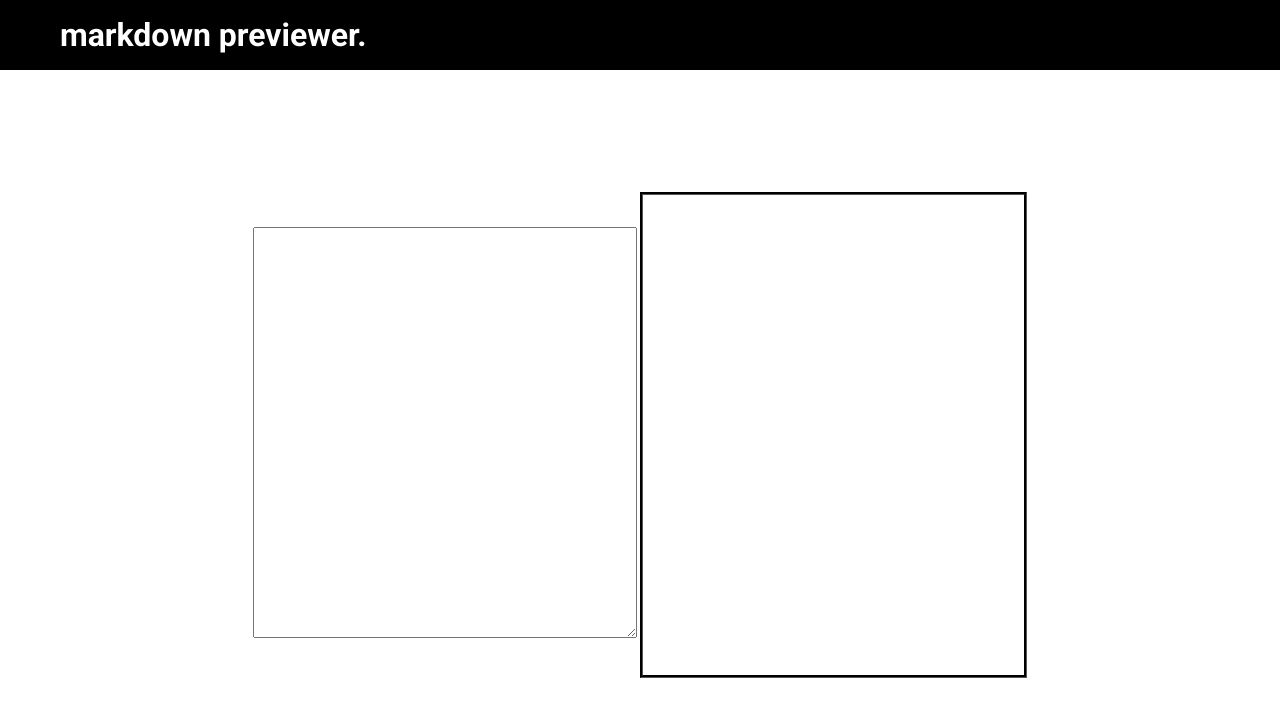
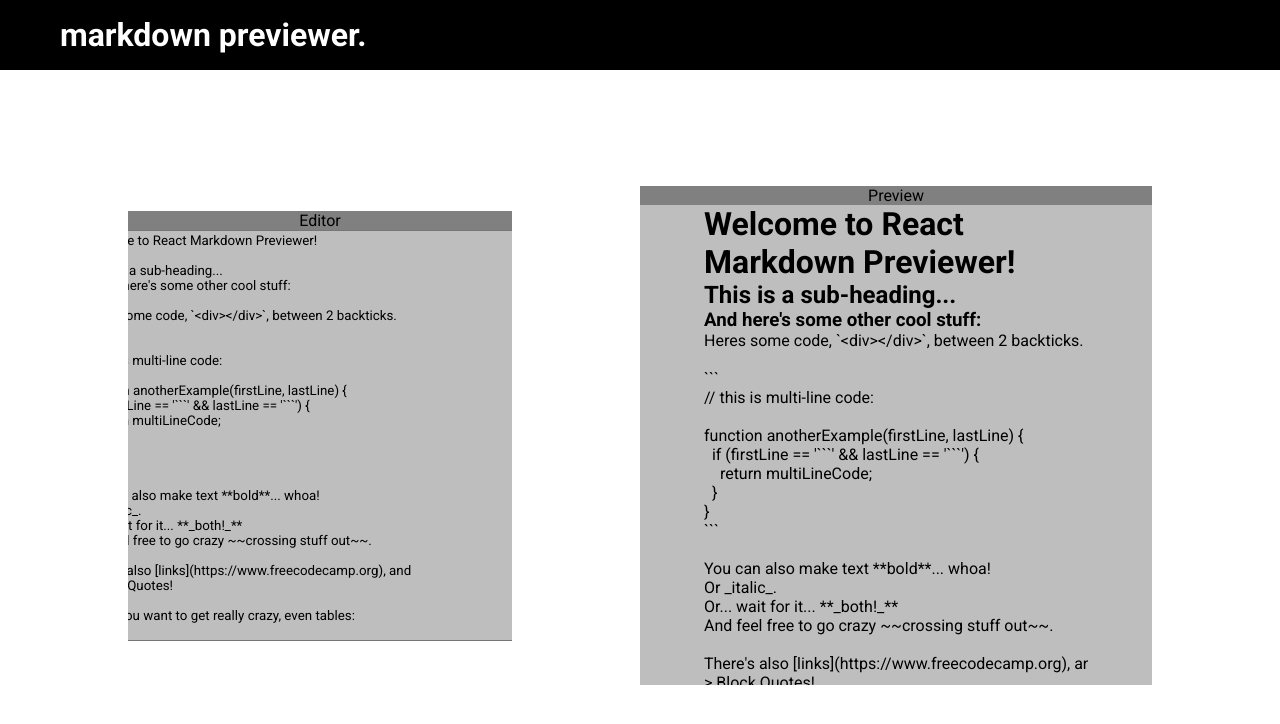
Before and after one commit to mateib47/markdown-previewer, a React (Create React App) app: page / in a window 1280 px wide. Shown: the top 724 px of the page. Built offline with nearby package versions, Linux system fonts and the light colour scheme; a web font is replaced by a local one.

Commit message:
add initial text and improve box design

```diff
--- a/src/components/Editor/Editor.jsx
+++ b/src/components/Editor/Editor.jsx
@@ -1,16 +1,64 @@
-import './editor.scss';
+import "./editor.scss";
+import { useEffect } from "react";
+
+const Editor = ({ setText }) => {
+  const initialText = `# Welcome to React Markdown Previewer!
+
+## This is a sub-heading...
+### And here's some other cool stuff:
+
+    Heres some code, \`<div></div>\`, between 2 backticks.
+
+    \`\`\`
+    // this is multi-line code:
+
+    function anotherExample(firstLine, lastLine) {
+      if (firstLine == '\`\`\`' && lastLine == '\`\`\`') {
+        return multiLineCode;
+      }
+    }
+    \`\`\`
+
+    You can also make text **bold**... whoa!
+    Or _italic_.
+    Or... wait for it... \*\*_both!_\*\*
+    And feel free to go crazy ~~crossing stuff out~~.
+
+    There's also [links](https://www.freecodecamp.org), and
+    > Block Quotes!
+
+    And if you want to get really crazy, even tables:
+
+    Wild Header | Crazy Header | Another Header?
+    ------------ | ------------- | -------------
+    Your content can | be here, and it | can be here....
+    And here. | Okay. | I think we get it.
+
+    - And of course there are lists.
+      - Some are bulleted.
+         - With different indentation levels.
+            - That look like this.
 
 
-const Editor = ({text, setText}) => {
+    1. And there are numbered lists too.
+    1. Use just 1s if you want!
+    1. And last but not least, let's not forget embedded images:
 
-    const handleChange = (event) => {
-        setText(event.target.value);
-    }
-
+    ![freeCodeCamp Logo](https://cdn.freecodecamp.org/testable-projects-fcc/images/fcc_secondary.svg)
+    `;
+  const handleChange = (event) => {
+    setText(event.target.value);
+  };
+  useEffect(() => {
+    setText(initialText);
+  }, []);
 
   return (
     <div className="editor">
-      <textarea name="" id="editor" cols="70" rows="27" onChange={handleChange}></textarea>
+      <div className="top">Editor</div>
+      <textarea name="" id="editor" cols="70" rows="27" onChange={handleChange}>
+        {initialText}
+      </textarea>
     </div>
   );
 };
--- a/src/components/Editor/editor.scss
+++ b/src/components/Editor/editor.scss
@@ -1,8 +1,19 @@
 .editor {
-    width: 30vw;
-    height: 60vh;
+  width: 30vw;
+  height: 60vh;
+  display: flex;
+  justify-content: center;
+  align-items: center;
+  flex-direction: column;
+
+  textarea {
+    background-color: #bebebe;
+  }
+
+  .top {
     overflow: hidden;
-    display: flex;
-    justify-content: center;
-    align-items: center;
+    background-color: #808080;
+    width: 100%;
+    text-align: center;
+  }
 }
--- a/src/components/Preview/Preview.jsx
+++ b/src/components/Preview/Preview.jsx
@@ -1,15 +1,18 @@
-import './preview.scss';
-import { marked } from 'marked';
+import "./preview.scss";
+import { marked } from "marked";
 
+const Preview = ({ text }) => {
+  return (
+    <div className="preview">
+      <div className="top">Preview</div>
+      <div
+        className="textBox"
+        id="preview"
+        dangerouslySetInnerHTML={{ __html: marked.parse(text) }}
+      ></div>
+      {/* <textarea name="" id="preview" cols="30" rows="10" ></textarea> */}
+    </div>
+  );
+};
 
-const Preview = ({text}) => {
-  return (
-    <div className='preview'>
-        <div className='textBox' id='preview' dangerouslySetInnerHTML={{__html: marked.parse(text)}}></div>
-                {/* <textarea name="" id="preview" cols="30" rows="10" ></textarea> */}
-
-    </div>
-  )
-}
-
-export default Preview
+export default Preview;
--- a/src/components/Preview/preview.scss
+++ b/src/components/Preview/preview.scss
@@ -2,11 +2,18 @@
     display: flex;
     justify-content: center;
     align-items: center;
+    flex-direction: column;
+    background-color: #bebebe;
+
+    .top{
+        overflow: hidden;
+        background-color: #808080;
+        width: 100%;
+        text-align: center;
+    }
 
     .textBox{
-        border-color: black;
         width: 30vw;
         height: 60vh;
-        border-style: groove;
     }
 }
--- a/src/components/main.scss
+++ b/src/components/main.scss
@@ -1,6 +1,7 @@
 .main{
     display: flex;
     justify-content: space-evenly;
+    width: 80%;
      .left{
          flex:1
      }
```
